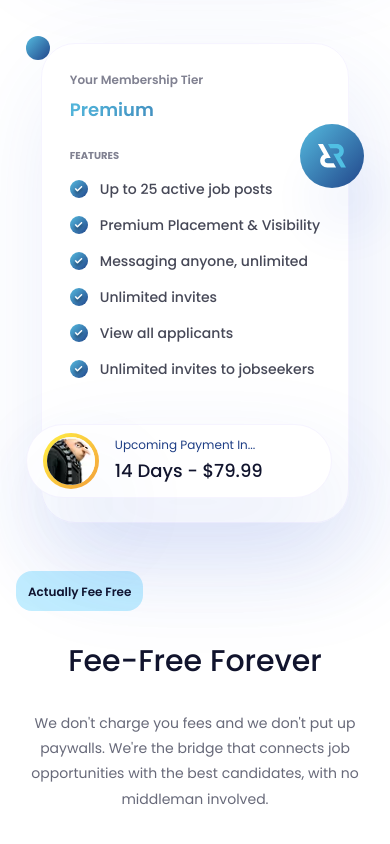
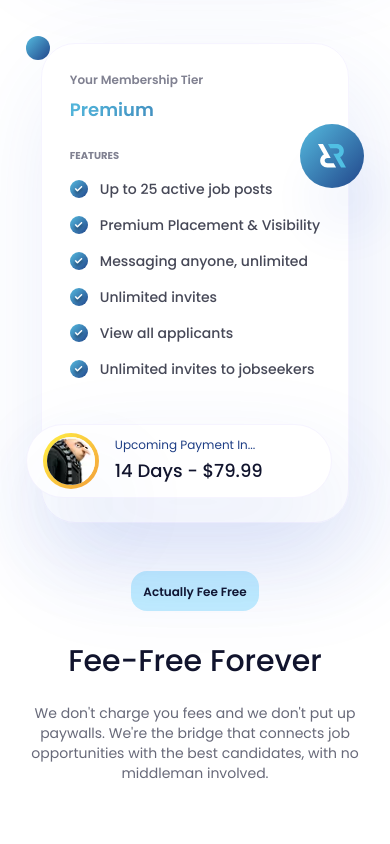
Before and after one commit to EasinTanvir/technical-task, a React (Vite) app: page / in a window 390 px wide. Shown: the part 1493-2337 px from the top of the page. Built offline with nearby package versions, Linux system fonts and the light colour scheme.

Commit message:
fixed responsive issues

```diff
--- a/src/components/landingPage/GlobalReach/Content.jsx
+++ b/src/components/landingPage/GlobalReach/Content.jsx
@@ -6,7 +6,7 @@ import Text from "../../ui/Text";
 const Content = () => {
   return (
     <div className="flex-1  space-y-10">
-      <Badge text="Global Reach" className="sm:mx-0 mx-auto" />
+      <Badge text="Global Reach" />
 
       <Heading as="h2" className=" mt-8 text-heading-dark">
         The First Fully Global Job Board, Anywhere, Ever
--- a/src/components/landingPage/MemberShip/FreeForever.jsx
+++ b/src/components/landingPage/MemberShip/FreeForever.jsx
@@ -23,10 +23,9 @@ const FreeForever = () => {
       <Text
         size="lg"
         className="
-          mt-8
-          max-w-140
+          mt-6
+          max-w-120
           text-research-text
-          leading-[1.8]
           text-center
           md:text-left
         "
--- a/src/components/shared/Badge.jsx
+++ b/src/components/shared/Badge.jsx
@@ -3,7 +3,7 @@ import React from "react";
 const Badge = ({ text, className = "" }) => {
   return (
     <div
-      className={`bg-badge-bg rounded-2xl  max-w-fit py-2 px-3 ${className}`}
+      className={`bg-badge-bg rounded-2xl  max-w-fit py-2 px-3 sm:mx-0 mx-auto ${className}`}
     >
       <span className="text-xs text-badge-text font-semibold"> {text}</span>
     </div>
```
